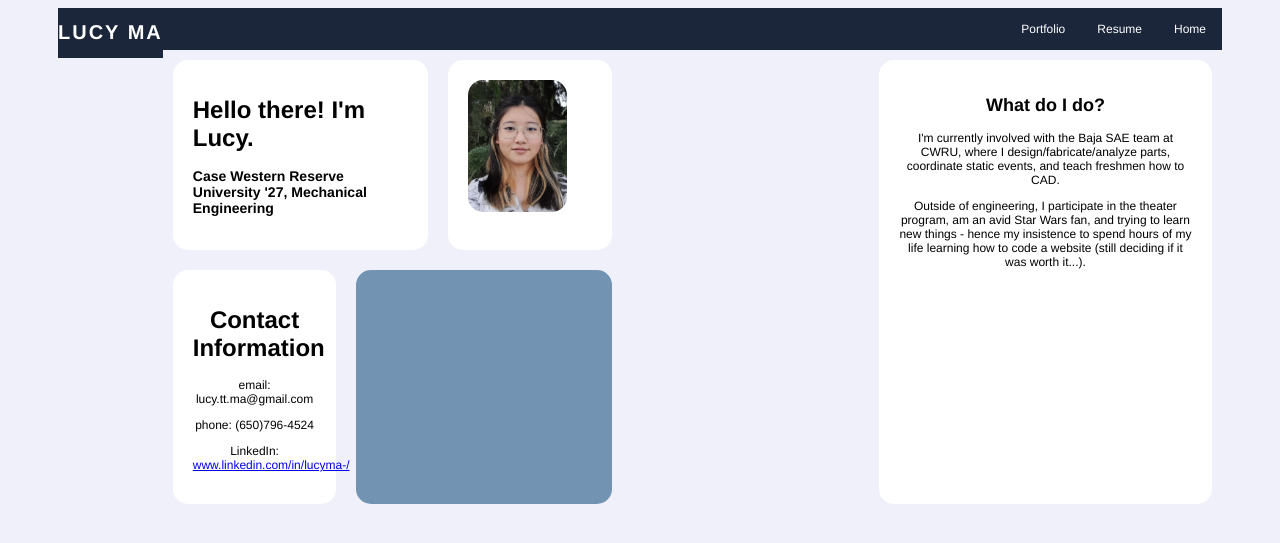
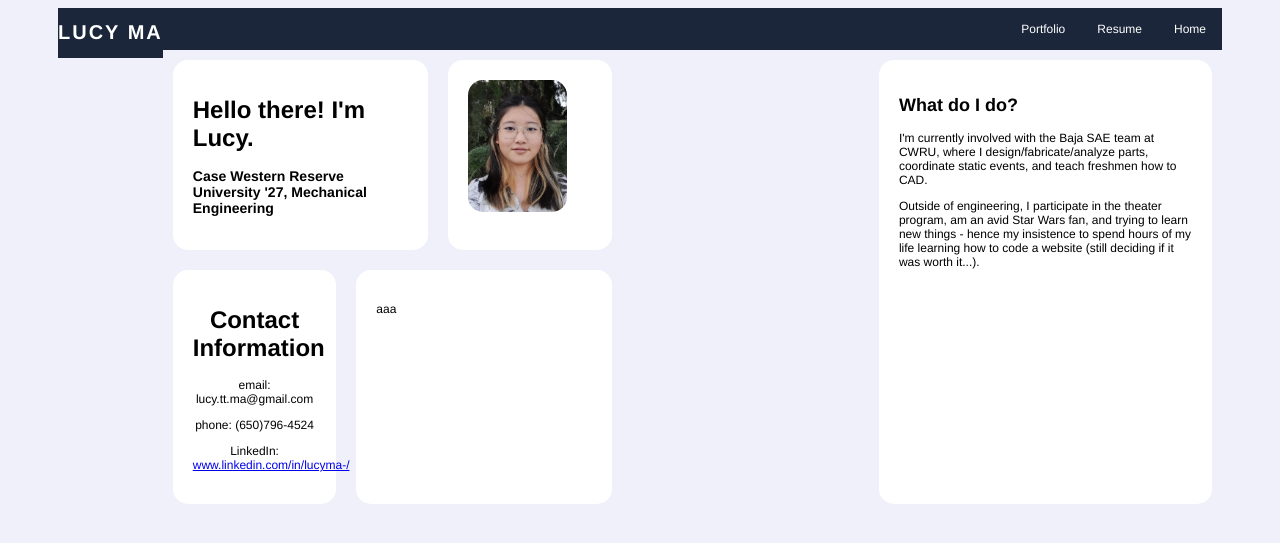
Before and after one commit to lucyttma/lucyttma.github.io, a Jekyll site: the page built from index.html, in a window 1280 px wide. Shown: the top 543 px of the page. Built offline with Jekyll 4.4.1, drawn with Linux system fonts in a browser that asks for light colours.

Commit message:
Update index.html

```diff
--- a/index.html
+++ b/index.html
@@ -24,12 +24,13 @@ title: Home
       </a></p>
     </div>
 
-    <div class="div-hcard" style="background-color: #7393B3">
+    <div class="div-hcard">
+      <p> aaa </p>
     </div>
   </div>
 </div>
 
- <div class="home_wrapper_right" style="text-align: center">
+ <div class="home_wrapper_right">
     <h2> What do I do? </h2>
     <p> I'm currently involved with the Baja SAE team at CWRU, where I design/fabricate/analyze parts, coordinate static events, and teach freshmen how to CAD. </p>
     <p> Outside of engineering, I participate in the theater program, am an avid Star Wars fan, and trying to learn new things - hence my insistence to spend hours of my life learning how to code a website (still deciding if it was worth it...). </p> </p>
```
